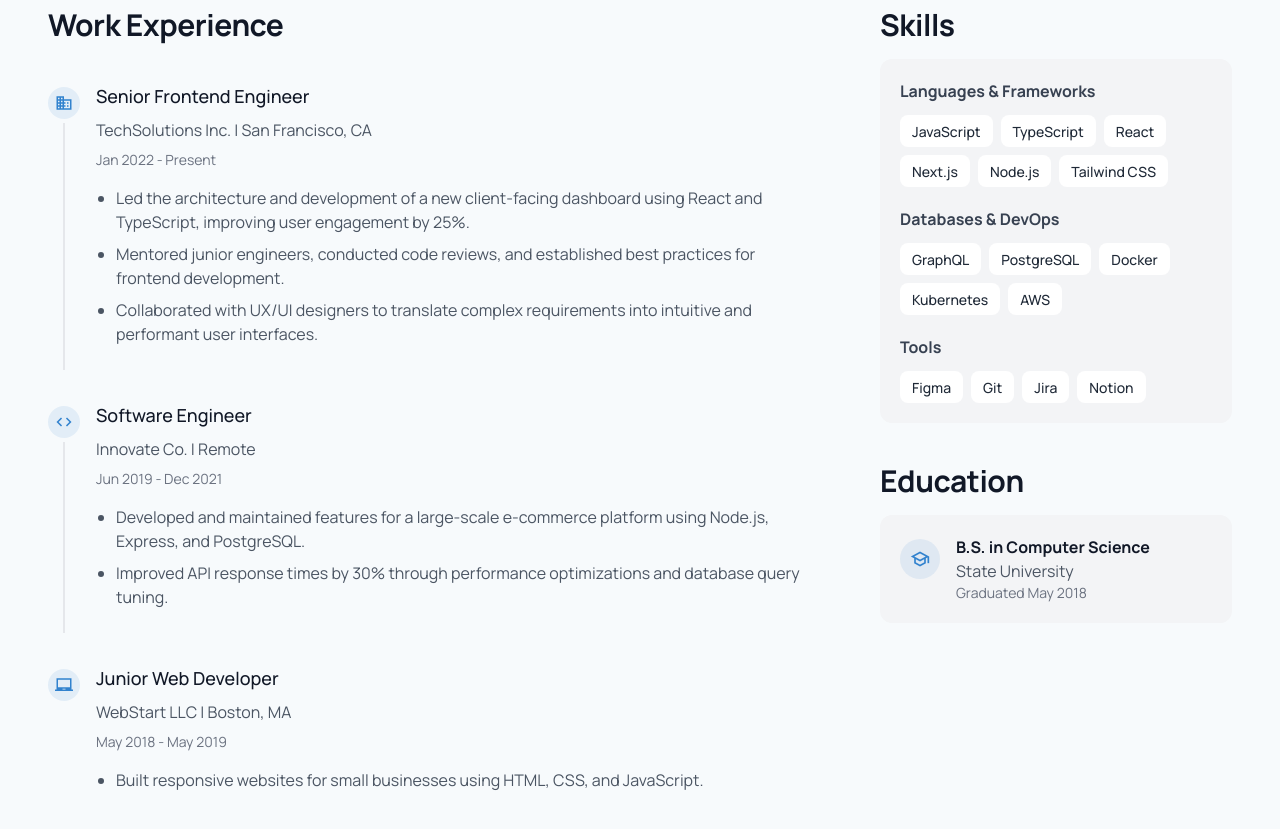
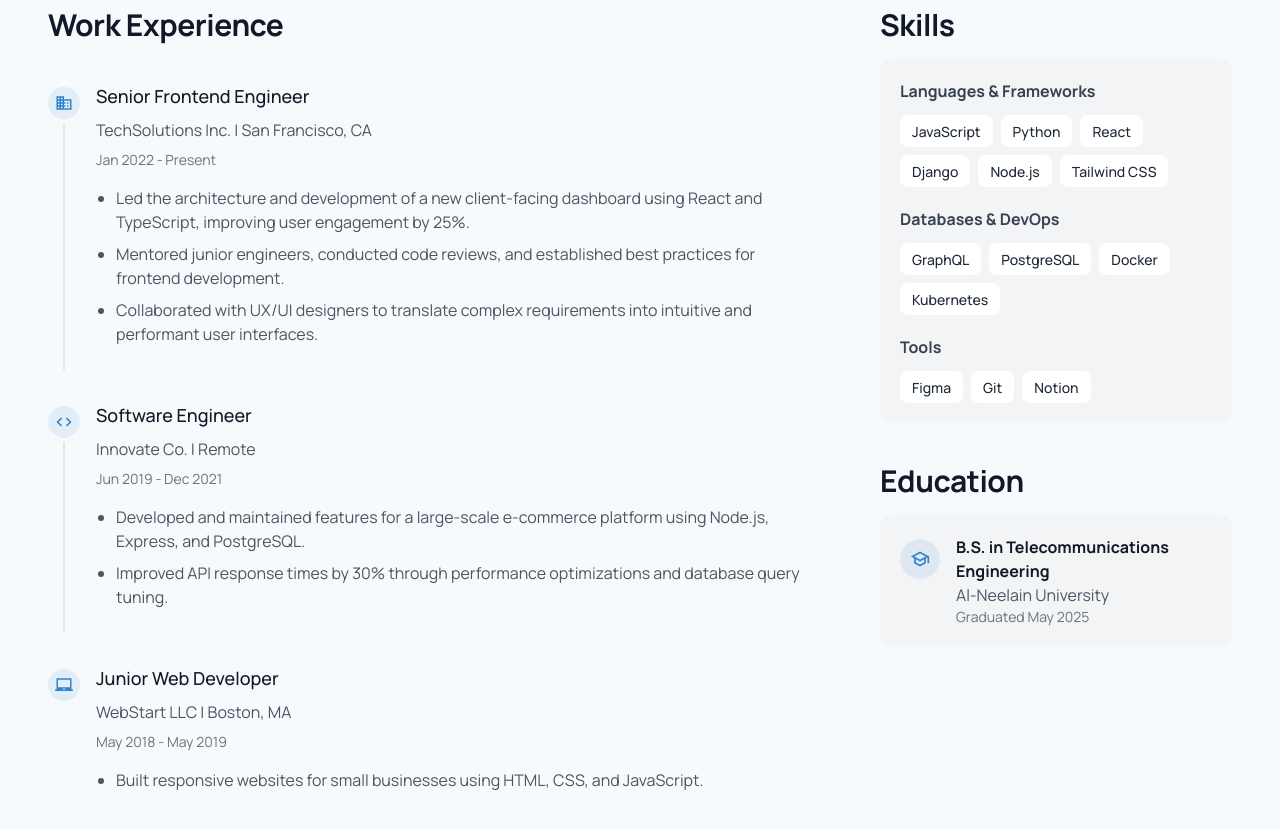
Before and after one commit to Ahmed-Is3a/portfolio, a React (Vite) app in the folder portfolio/: page / in a window 1280 px wide. Shown: the part 2200-3029 px from the top of the page. Built offline with nearby package versions, Linux system fonts and the light colour scheme.

Commit message:
Update Experience component to reflect new skills and educational background

```diff
--- a/portfolio/src/components/Experience.tsx
+++ b/portfolio/src/components/Experience.tsx
@@ -147,7 +147,7 @@ export default function Experience() {
                             </div>
                             <div className="flex h-8 shrink-0 items-center justify-center gap-x-2 rounded-lg bg-white dark:bg-[#222f49] px-3">
                               <p className="text-gray-800 dark:text-white text-sm font-medium leading-normal">
-                                TypeScript
+                                Python
                               </p>
                             </div>
                             <div className="flex h-8 shrink-0 items-center justify-center gap-x-2 rounded-lg bg-white dark:bg-[#222f49] px-3">
@@ -157,7 +157,7 @@ export default function Experience() {
                             </div>
                             <div className="flex h-8 shrink-0 items-center justify-center gap-x-2 rounded-lg bg-white dark:bg-[#222f49] px-3">
                               <p className="text-gray-800 dark:text-white text-sm font-medium leading-normal">
-                                Next.js
+                                Django
                               </p>
                             </div>
                             <div className="flex h-8 shrink-0 items-center justify-center gap-x-2 rounded-lg bg-white dark:bg-[#222f49] px-3">
@@ -197,11 +197,6 @@ export default function Experience() {
                                 Kubernetes
                               </p>
                             </div>
-                            <div className="flex h-8 shrink-0 items-center justify-center gap-x-2 rounded-lg bg-white dark:bg-[#222f49] px-3">
-                              <p className="text-gray-800 dark:text-white text-sm font-medium leading-normal">
-                                AWS
-                              </p>
-                            </div>
                           </div>
                         </div>
                         <div>
@@ -219,11 +214,7 @@ export default function Experience() {
                                 Git
                               </p>
                             </div>
-                            <div className="flex h-8 shrink-0 items-center justify-center gap-x-2 rounded-lg bg-white dark:bg-[#222f49] px-3">
-                              <p className="text-gray-800 dark:text-white text-sm font-medium leading-normal">
-                                Jira
-                              </p>
-                            </div>
+
                             <div className="flex h-8 shrink-0 items-center justify-center gap-x-2 rounded-lg bg-white dark:bg-[#222f49] px-3">
                               <p className="text-gray-800 dark:text-white text-sm font-medium leading-normal">
                                 Notion
@@ -246,13 +237,13 @@ export default function Experience() {
                           </div>
                           <div>
                             <p className="text-gray-900 dark:text-white font-semibold">
-                              B.S. in Computer Science
+                              B.S. in Telecommunications Engineering
                             </p>
                             <p className="text-gray-600 dark:text-[#90a4cb]">
-                              State University
+                              Al-Neelain University
                             </p>
                             <p className="text-gray-500 dark:text-[#7185aa] text-sm">
-                              Graduated May 2018
+                              Graduated May 2025
                             </p>
                           </div>
                         </div>
```
